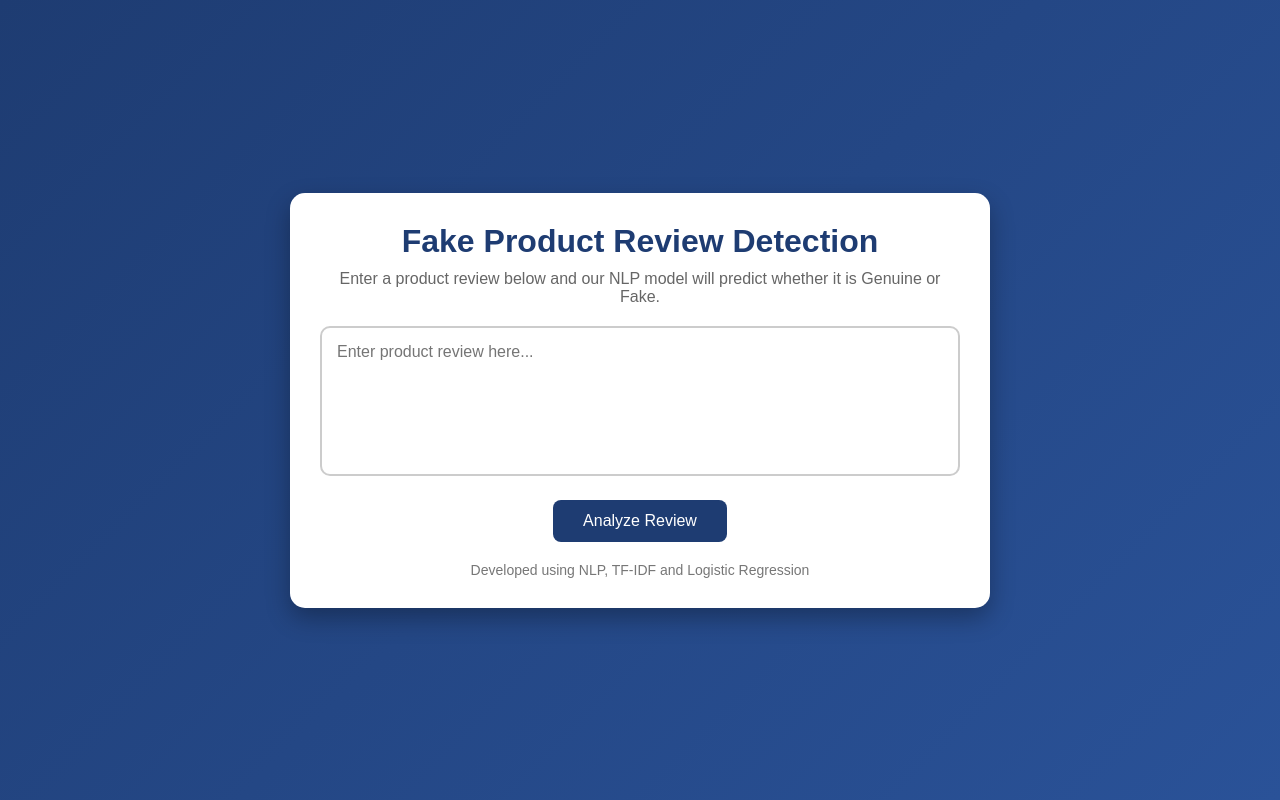
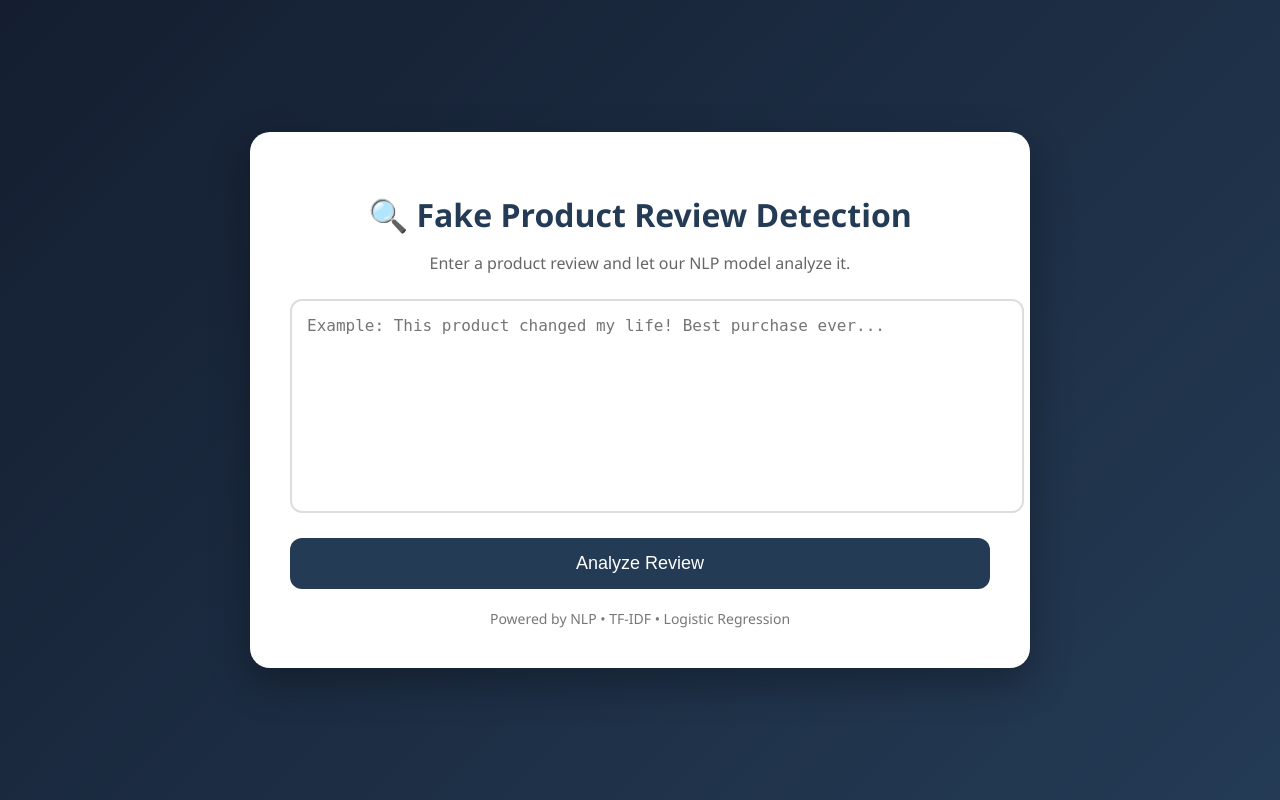
Before and after one commit to Refrased/fake-product-review-detection, a Flask app: page / in a window 1280 px wide. Run offline with Flask 3, Linux system fonts and the light colour scheme; parts of the project's set-up code (start-up, migrations or seed data) failed here and were passed over.

Commit message:
Update index.html with modern UI

```diff
--- a/templates/index.html
+++ b/templates/index.html
@@ -3,80 +3,78 @@
 <head>
 <meta charset="UTF-8">
 <meta name="viewport" content="width=device-width, initial-scale=1.0">
+
 <title>Fake Product Review Detection</title>
 
 <style>
-        *{
+body{
     margin:0;
-            padding:0;
-            box-sizing:border-box;
-            font-family: Arial, sans-serif;
-        }
-
-        body{
-            background: linear-gradient(135deg,#1e3c72,#2a5298);
-            min-height:100vh;
+    font-family:Segoe UI, sans-serif;
+    background:linear-gradient(135deg,#141e30,#243b55);
     display:flex;
     justify-content:center;
     align-items:center;
+    min-height:100vh;
 }
 
 .container{
+    width:700px;
     background:white;
-            width:700px;
-            padding:30px;
-            border-radius:15px;
-            box-shadow:0 10px 25px rgba(0,0,0,0.3);
-            text-align:center;
+    padding:40px;
+    border-radius:20px;
+    box-shadow:0 15px 40px rgba(0,0,0,0.3);
 }
 
 h1{
-            color:#1e3c72;
+    text-align:center;
+    color:#243b55;
     margin-bottom:10px;
 }
 
-        p{
+.subtitle{
+    text-align:center;
     color:#666;
-            margin-bottom:20px;
+    margin-bottom:25px;
 }
 
 textarea{
     width:100%;
-            height:150px;
+    height:180px;
+    border:2px solid #ddd;
+    border-radius:12px;
     padding:15px;
-            border:2px solid #ccc;
-            border-radius:10px;
+    font-size:16px;
     resize:none;
-            font-size:16px;
 }
 
 textarea:focus{
     outline:none;
-            border-color:#1e3c72;
+    border-color:#243b55;
 }
 
 button{
+    width:100%;
     margin-top:20px;
-            background:#1e3c72;
+    padding:15px;
+    border:none;
+    border-radius:12px;
+    background:#243b55;
     color:white;
-            border:none;
-            padding:12px 30px;
-            font-size:16px;
-            border-radius:8px;
+    font-size:18px;
     cursor:pointer;
-            transition:0.3s;
 }
 
 button:hover{
-            background:#2a5298;
+    background:#1a2d44;
 }
 
 .result{
     margin-top:25px;
+    padding:15px;
+    border-radius:12px;
+    text-align:center;
     font-size:22px;
     font-weight:bold;
-            padding:15px;
-            border-radius:10px;
 }
 
 .genuine{
@@ -89,32 +87,32 @@
     color:#721c24;
 }
 
-        footer{
+.footer{
     margin-top:20px;
+    text-align:center;
     color:#777;
     font-size:14px;
 }
 </style>
+
 </head>
+
 <body>
 
 <div class="container">
 
-    <h1>Fake Product Review Detection</h1>
+    <h1>🔍 Fake Product Review Detection</h1>
 
-    <p>
-        Enter a product review below and our NLP model will predict
-        whether it is Genuine or Fake.
+    <p class="subtitle">
+        Enter a product review and let our NLP model analyze it.
     </p>
 
     <form method="POST">
 
         <textarea
             name="review"
-            placeholder="Enter product review here..."
+            placeholder="Example: This product changed my life! Best purchase ever..."
             required></textarea>
-
-        <br>
 
         <button type="submit">
             Analyze Review
@@ -126,19 +124,19 @@
 
         {% if prediction == "Genuine Review" %}
             <div class="result genuine">
-                ✅ {{ prediction }}
+                ✅ Genuine Review
             </div>
         {% else %}
             <div class="result fake">
-                ❌ {{ prediction }}
+                ❌ Fake Review
             </div>
         {% endif %}
 
     {% endif %}
 
-    <footer>
-        Developed using NLP, TF-IDF and Logistic Regression
-    </footer>
+    <div class="footer">
+        Powered by NLP • TF-IDF • Logistic Regression
+    </div>
 
 </div>
 
```
Lines whose indentation alone changed are shown as unchanged.
